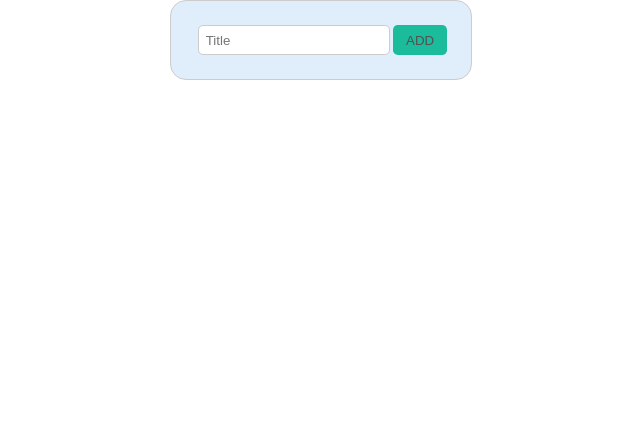
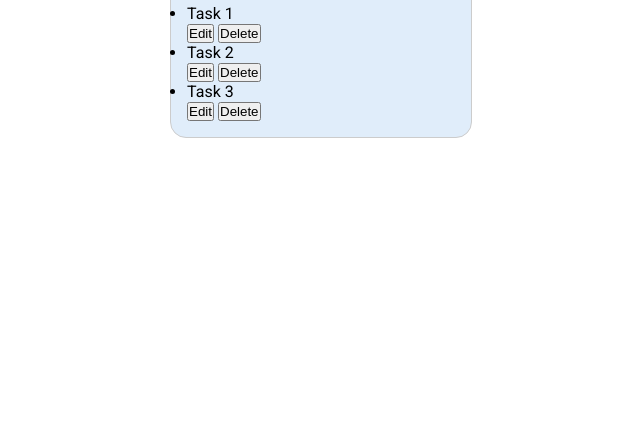
Before and after one commit to codophil/FrontEnd-Mentorship-challenge-00, a plain HTML site: page index.html in a window 1280 px wide. Shown: the part 379-800 px from the top of the page, without its empty margins (319-959 px from the left). Drawn offline with Linux system fonts and the light colour scheme; a web font is replaced by a local one.

Commit message:
Added task-list items to the html structure

```diff
--- a/index.html
+++ b/index.html
@@ -18,6 +18,51 @@
             />
             <button type="submit" class="add-btn btn">ADD</button>
           </div>
+          <div class="task-list">
+            <ul>
+              <li>
+                <div class="task-list-item">
+                  <div class="list-item-title">
+                    <span>Task 1</span>
+                  </div>
+                  <div class="list-item-buttons">
+                    <button>Edit</button>
+                    <button>Delete</button>
+                  </div>
+                </div>
+              </li>
+            </ul>
+          </div>
+          <div class="task-list">
+            <ul>
+              <li>
+                <div class="task-list-item">
+                  <div class="list-item-title">
+                    <span>Task 2</span>
+                  </div>
+                  <div class="list-item-buttons">
+                    <button>Edit</button>
+                    <button>Delete</button>
+                  </div>
+                </div>
+              </li>
+            </ul>
+          </div>
+          <div class="task-list">
+            <ul>
+              <li>
+                <div class="task-list-item">
+                  <div class="list-item-title">
+                    <span>Task 3</span>
+                  </div>
+                  <div class="list-item-buttons">
+                    <button>Edit</button>
+                    <button>Delete</button>
+                  </div>
+                </div>
+              </li>
+            </ul>
+          </div>
         </section>
       </main>
   </body>
```
